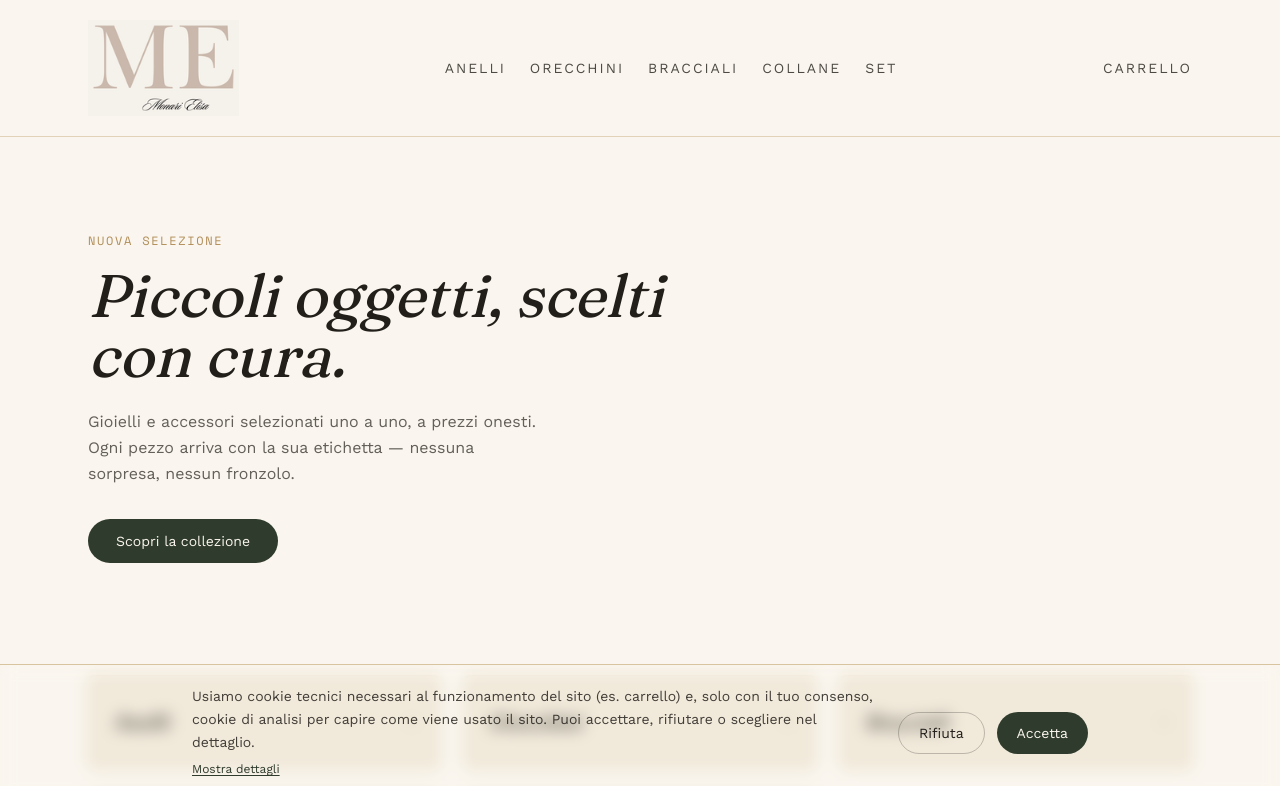
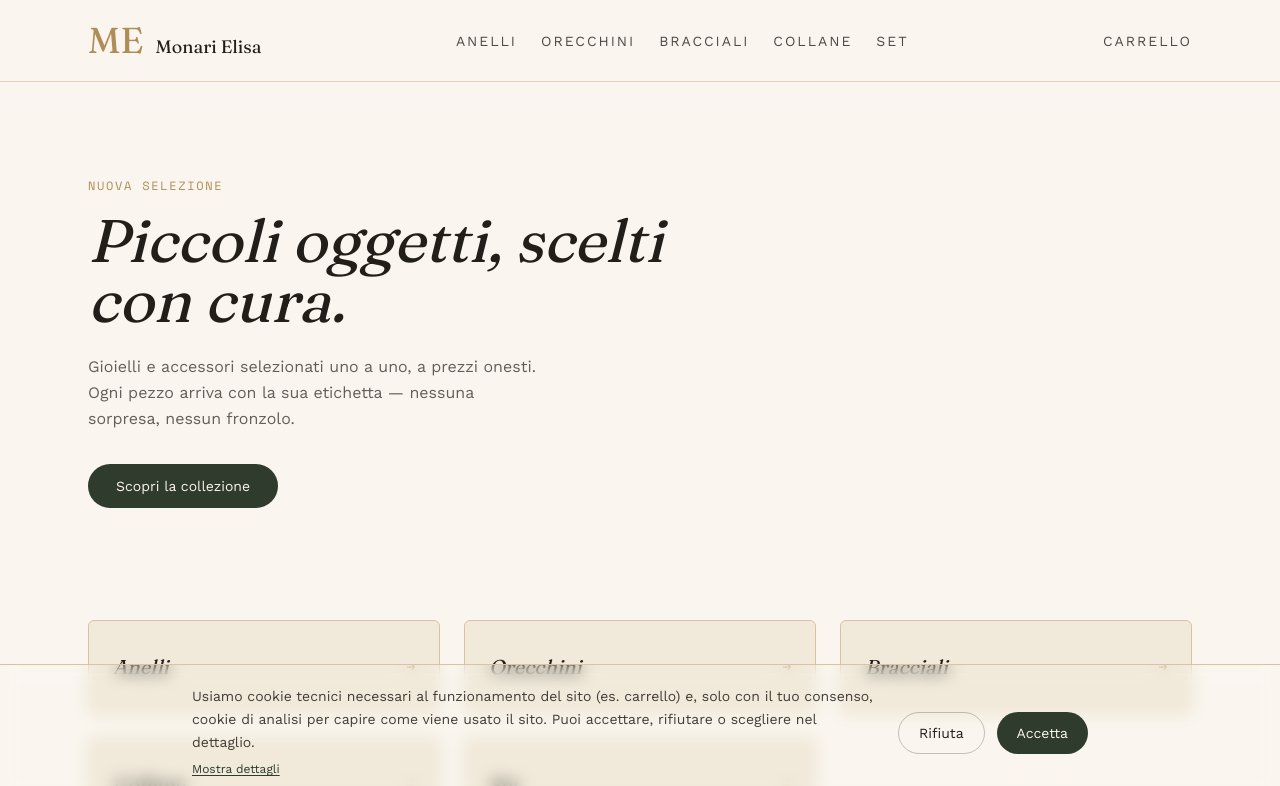
Before and after one commit to jassermaazaoui111-stack/Monari_Elisa, a Next.js app in the folder monari-elisa/monari-elisa/: page / in a window 1280 px wide. Shown: the top 786 px of the page. Built offline with nearby package versions, Linux system fonts and the light colour scheme.

Commit message:
Update Header.tsx

```diff
--- a/monari-elisa/monari-elisa/components/Header.tsx
+++ b/monari-elisa/monari-elisa/components/Header.tsx
@@ -32,8 +32,9 @@ export default function Header() {
   return (
     <header className="sticky top-0 z-40 border-b border-bronzoChiaro/70 bg-avorio/95 backdrop-blur">
       <div className="mx-auto flex max-w-6xl items-center justify-between px-6 py-5">
-       <Link href="/" className="flex items-center">
-          <img src="/immagini/logo-me.png" alt="Monari Elisa" className="h-24 w-auto" />
+      <Link href="/" className="flex items-baseline gap-3">
+          <span className="font-display text-4xl text-bronzo">ME</span>
+          <span className="font-display text-lg text-inchiostro">Monari Elisa</span>
         </Link>
         <nav className="hidden gap-6 font-sans text-sm uppercase tracking-tag text-inchiostro/80 lg:flex">
           {categorieConProdotti.map((cat) => (
```
